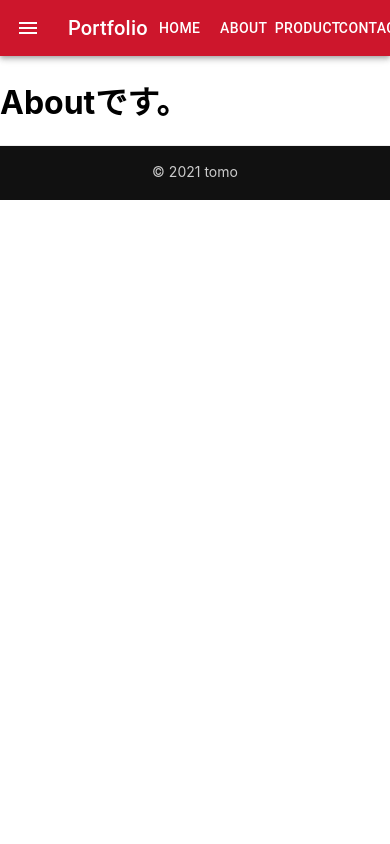
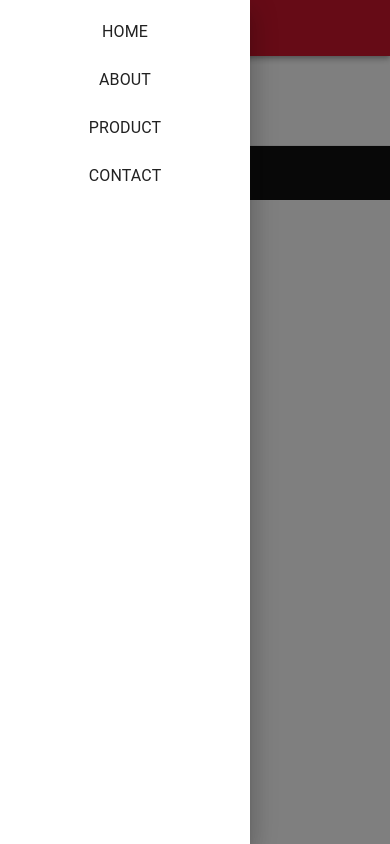
Before and after one commit to tomo1818/portfolio, a Next.js app: page /about in a window 390 px wide. Both pictures are taken after a click on the button "menu". Built offline with nearby package versions, Linux system fonts and the light colour scheme.

Commit message:
コンポーネント化完了、ドロワーメニュー実装

```diff
--- a/package.json
+++ b/package.json
@@ -25,8 +25,6 @@
     "next": "12.0.10",
     "react": "17.0.2",
     "react-dom": "17.0.2",
-    "react-redux": "^7.2.6",
-    "redux": "^4.1.2",
     "sass": "^1.49.7"
   },
   "devDependencies": {
--- /dev/null
+++ b/src/components/Drawer.tsx
@@ -0,0 +1,67 @@
+import Link from 'next/link';
+import * as React from 'react';
+import Box from '@mui/material/Box';
+import IconButton from '@mui/material/IconButton';
+import MenuIcon from '@mui/icons-material/Menu';
+import Drawer from '@mui/material/Drawer';
+import List from '@mui/material/List';
+import ListItem from '@mui/material/ListItem';
+import ListItemText from '@mui/material/ListItemText';
+import styles from '../styles/Common.module.scss';
+
+type Props = {
+  menuList: string[];
+};
+
+export const DrawerMenu = ({ menuList }: Props) => {
+  const [state, setState] = React.useState(false);
+
+  const toggleDrawer =
+    (open: boolean) => (event: React.KeyboardEvent | React.MouseEvent) => {
+      if (
+        event.type === 'keydown' &&
+        ((event as React.KeyboardEvent).key === 'Tab' ||
+          (event as React.KeyboardEvent).key === 'Shift')
+      ) {
+        return;
+      }
+
+      setState(open);
+    };
+
+  const list = () => (
+    <Box
+      sx={{ width: 250 }}
+      role='presentation'
+      onClick={toggleDrawer(false)}
+      onKeyDown={toggleDrawer(false)}
+    >
+      <List>
+        {menuList.map((text) => (
+          <Link href={text === 'HOME' ? '/' : '/' + text.toLowerCase()}>
+            <ListItem button key={text} sx={{ textAlign: 'center' }}>
+              <ListItemText primary={text} />
+            </ListItem>
+          </Link>
+        ))}
+      </List>
+    </Box>
+  );
+  return (
+    <div className={styles.sp_only}>
+      <IconButton
+        size='large'
+        edge='start'
+        color='inherit'
+        aria-label='menu'
+        sx={{ mr: 2 }}
+        onClick={toggleDrawer(true)}
+      >
+        <MenuIcon />
+      </IconButton>
+      <Drawer anchor='left' open={state} onClose={toggleDrawer(false)}>
+        {list()}
+      </Drawer>
+    </div>
+  );
+};
--- a/src/components/Header.tsx
+++ b/src/components/Header.tsx
@@ -5,10 +5,13 @@ import Box from '@mui/material/Box';
 import Toolbar from '@mui/material/Toolbar';
 import Typography from '@mui/material/Typography';
 import Button from '@mui/material/Button';
-import IconButton from '@mui/material/IconButton';
-import MenuIcon from '@mui/icons-material/Menu';
 import { ThemeProvider } from '@material-ui/core/styles';
 import theme from '../theme';
+import styles from '../styles/Common.module.scss';
+
+import { DrawerMenu } from './Drawer';
+
+const MenuList = ['HOME', 'ABOUT', 'PRODUCT', 'CONTACT'];
 
 export default function ButtonAppBar() {
   return (
@@ -16,30 +19,17 @@ export default function ButtonAppBar() {
       <Box sx={{ flexGrow: 1 }}>
         <AppBar position='static' color='primary'>
           <Toolbar>
-            <IconButton
-              size='large'
-              edge='start'
-              color='inherit'
-              aria-label='menu'
-              sx={{ mr: 2 }}
-            >
-              <MenuIcon />
-            </IconButton>
+            <DrawerMenu menuList={MenuList} />
             <Typography variant='h6' component='div' sx={{ flexGrow: 1 }}>
               Portfolio
             </Typography>
-            <Link href='/'>
-              <Button color='inherit'>Home</Button>
-            </Link>
-            <Link href='/about'>
-              <Button color='inherit'>About</Button>
-            </Link>
-            <Link href='/product'>
-              <Button color='inherit'>Product</Button>
-            </Link>
-            <Link href='/contact'>
-              <Button color='inherit'>Contact</Button>
-            </Link>
+            {MenuList.map((text) => (
+              <div className={styles.pc_only}>
+                <Link href={text === 'HOME' ? '/' : '/' + text.toLowerCase()}>
+                  <Button color='inherit'>{text}</Button>
+                </Link>
+              </div>
+            ))}
           </Toolbar>
         </AppBar>
       </Box>
--- /dev/null
+++ b/src/styles/Common.module.scss
@@ -0,0 +1,17 @@
+.pageTitle {
+  padding: 20px;
+}
+
+.sp_only {
+  display: none;
+}
+
+@media(max-width: 768px) {
+  .sp_only {
+  display: block;
+}
+
+  .pc_only {
+    display: none;
+  }
+}
--- a/src/styles/Product.module.scss
+++ b/src/styles/Product.module.scss
@@ -1,3 +1,8 @@
+.productContainer {
+  padding: 0 0 30px;
+  background-image: url('http://talking-ultrasuede.jp/wordpress/wp-content/themes/ultrasuede/src/images/bg.jpg');
+}
+
 .l_card {
   margin: auto;
   margin-bottom: 30px;
```
Also changed, not shown: src/components/PageTitle.tsx (added, +19 -0 lines), src/components/product/DescriptionText.tsx (added, +41 -0 lines), src/components/product/Image.tsx (added, +28 -0 lines), src/pages/product.tsx (+10 -65 lines), src/store/index.ts (added), 1 other file (tests, documents, lock files or other folders).
